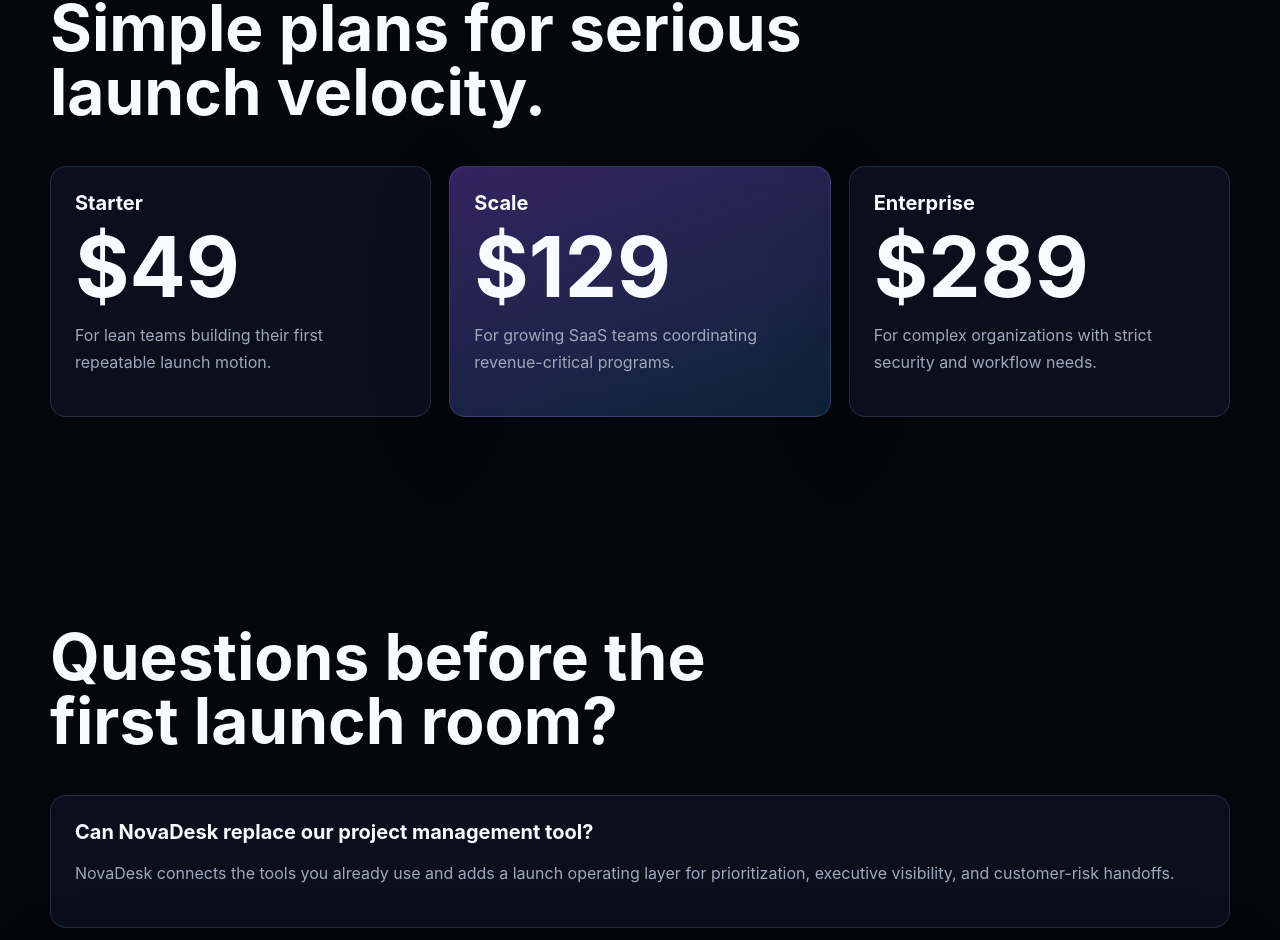
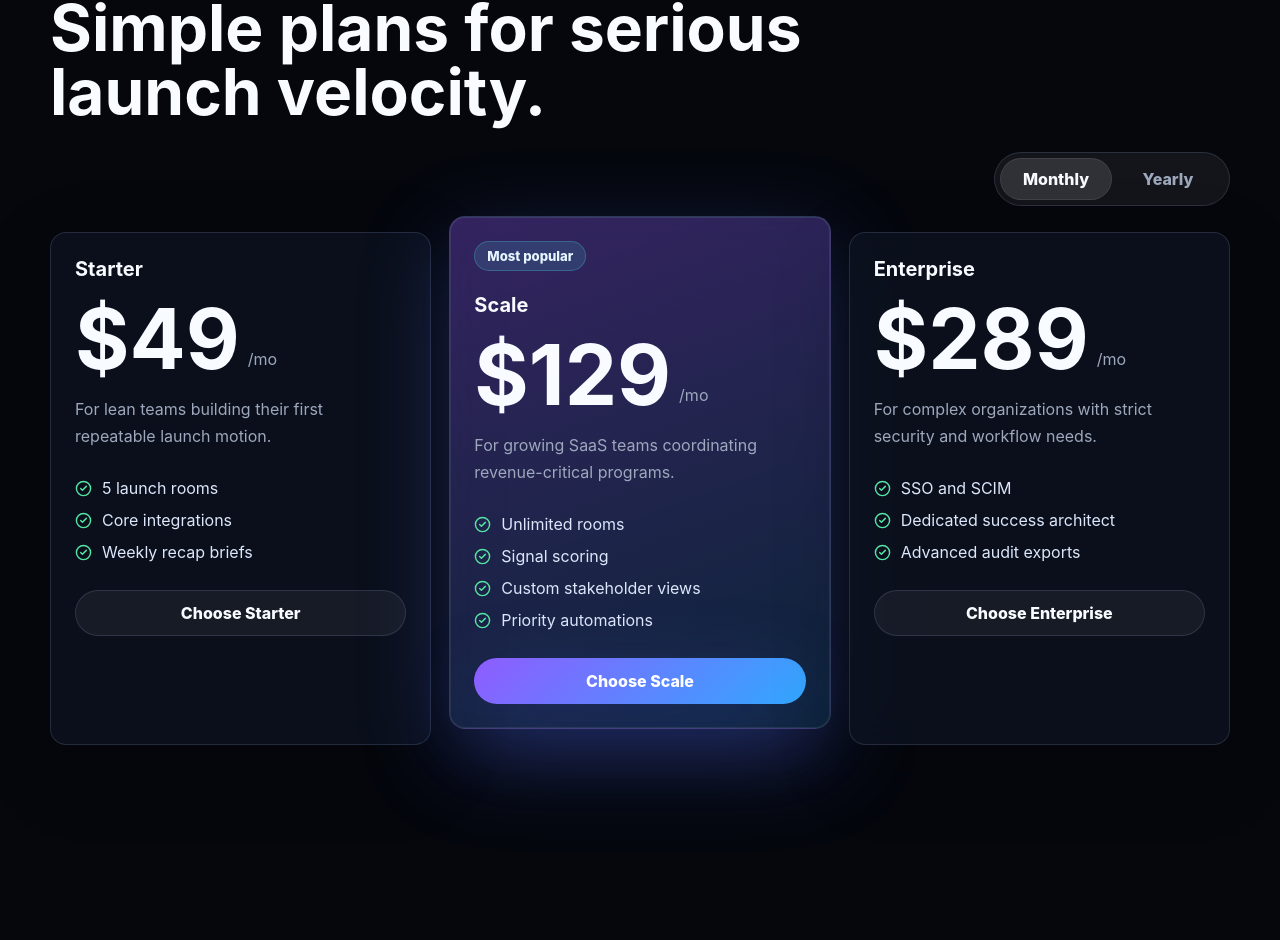
Before and after one commit to ShreeBohara/50-Days-of-Creative-Frontend, a React (Vite) app in the folder day-31-saas-landing/: page / in a window 1280 px wide. Shown: the part 4523-5463 px from the top of the page. Built offline with nearby package versions, Linux system fonts and the light colour scheme.

Commit message:
day-31: pricing — tier cards, popular state, billing toggle

```diff
--- a/day-31-saas-landing/src/App.css
+++ b/day-31-saas-landing/src/App.css
@@ -333,6 +333,36 @@
   gap: 18px;
 }
 
+.billing-toggle {
+  display: flex;
+  width: max-content;
+  margin: -14px 0 26px auto;
+  padding: 5px;
+  border: 1px solid var(--line);
+  border-radius: 999px;
+  background: rgba(255, 255, 255, 0.06);
+}
+
+.billing-toggle button {
+  min-width: 112px;
+  min-height: 42px;
+  border-radius: 999px;
+  color: var(--muted);
+  background: transparent;
+  font-weight: 800;
+  transition:
+    color 180ms ease,
+    background 180ms ease,
+    box-shadow 180ms ease;
+}
+
+.billing-toggle button.is-active,
+.billing-toggle button[aria-pressed='true'] {
+  color: var(--text);
+  background: rgba(255, 255, 255, 0.12);
+  box-shadow: inset 0 0 0 1px rgba(255, 255, 255, 0.08);
+}
+
 .feature-card,
 .workflow-step,
 .stat-card,
@@ -601,7 +631,63 @@
 }
 
 .pricing-card.is-popular {
+  position: relative;
+  transform: translateY(-16px);
   background: linear-gradient(160deg, rgba(143, 92, 255, 0.35), rgba(49, 168, 255, 0.18));
+  box-shadow:
+    0 28px 90px rgba(80, 118, 255, 0.28),
+    inset 0 0 0 1px rgba(255, 255, 255, 0.08);
+}
+
+.popular-label {
+  display: inline-flex;
+  width: max-content;
+  min-height: 30px;
+  align-items: center;
+  margin-bottom: 22px;
+  padding: 0 12px;
+  border-radius: 999px;
+  color: #e5f6ff;
+  background: rgba(78, 231, 245, 0.13);
+  border: 1px solid rgba(78, 231, 245, 0.24);
+  font-size: 0.82rem;
+  font-weight: 800;
+}
+
+.price-line {
+  display: flex;
+  align-items: flex-end;
+  gap: 8px;
+  margin: 18px 0;
+}
+
+.price-line span {
+  color: var(--muted);
+  padding-bottom: 9px;
+}
+
+.pricing-card ul {
+  display: grid;
+  gap: 12px;
+  margin: 28px 0;
+  padding: 0;
+  list-style: none;
+}
+
+.pricing-card li {
+  display: flex;
+  align-items: center;
+  gap: 10px;
+  color: #dce7fb;
+}
+
+.pricing-card li svg {
+  flex: 0 0 auto;
+  color: var(--green);
+}
+
+.pricing-card .button {
+  width: 100%;
 }
 
 .faq-list {
--- a/day-31-saas-landing/src/App.jsx
+++ b/day-31-saas-landing/src/App.jsx
@@ -32,6 +32,7 @@ function App() {
   const [navScrolled, setNavScrolled] = useState(false)
   const [testimonialIndex, setTestimonialIndex] = useState(0)
   const [testimonialPaused, setTestimonialPaused] = useState(false)
+  const [billingCycle, setBillingCycle] = useState('monthly')
   const heroRef = useRef(null)
   const mockupRef = useRef(null)
   const ctaRef = useRef(null)
@@ -93,6 +94,24 @@ function App() {
       behavior: window.matchMedia('(prefers-reduced-motion: reduce)').matches ? 'auto' : 'smooth',
     })
   }, [testimonialIndex])
+
+  useEffect(() => {
+    const reduceMotion = window.matchMedia('(prefers-reduced-motion: reduce)').matches
+    gsap.utils.toArray('.price-value').forEach((node) => {
+      const target = Number(node.dataset.price)
+      const current =
+        billingCycle === 'monthly' ? Number(node.dataset.yearly) : Number(node.dataset.monthly)
+      const counter = { value: current }
+      gsap.to(counter, {
+        value: target,
+        duration: reduceMotion ? 0 : 0.55,
+        ease: 'power2.out',
+        onUpdate: () => {
+          node.textContent = `$${Math.round(counter.value)}`
+        },
+      })
+    })
+  }, [billingCycle])
 
   useEffect(() => {
     const reduceMotion = window.matchMedia('(prefers-reduced-motion: reduce)').matches
@@ -468,12 +487,52 @@ function App() {
         <div className="section-heading">
           <h2>Simple plans for serious launch velocity.</h2>
         </div>
+        <div className="billing-toggle" aria-label="Billing period">
+          <button
+            aria-pressed={billingCycle === 'monthly'}
+            className={billingCycle === 'monthly' ? 'is-active' : ''}
+            onClick={() => setBillingCycle('monthly')}
+            type="button"
+          >
+            Monthly
+          </button>
+          <button
+            aria-pressed={billingCycle === 'yearly'}
+            className={billingCycle === 'yearly' ? 'is-active' : ''}
+            onClick={() => setBillingCycle('yearly')}
+            type="button"
+          >
+            Yearly
+          </button>
+        </div>
         <div className="pricing-grid">
           {pricing.map((plan) => (
             <article className={`pricing-card ${plan.popular ? 'is-popular' : ''}`} key={plan.name}>
+              {plan.popular && <span className="popular-label">Most popular</span>}
               <h3>{plan.name}</h3>
-              <strong>${plan.monthly}</strong>
+              <div className="price-line">
+                <strong
+                  className="price-value"
+                  data-monthly={plan.monthly}
+                  data-price={billingCycle === 'monthly' ? plan.monthly : plan.yearly}
+                  data-yearly={plan.yearly}
+                >
+                  ${billingCycle === 'monthly' ? plan.monthly : plan.yearly}
+                </strong>
+                <span>/mo</span>
+              </div>
               <p>{plan.description}</p>
+              <ul>
+                {plan.features.map((feature) => (
+                  <li key={feature}>
+                    <CheckCircle2 size={17} aria-hidden="true" />
+                    {feature}
+                  </li>
+                ))}
+              </ul>
+              <a className={`button ${plan.popular ? 'button-primary' : 'button-ghost'}`} href="#top">
+                Choose {plan.name}
+              </a>
             </article>
           ))}
         </div>
```
